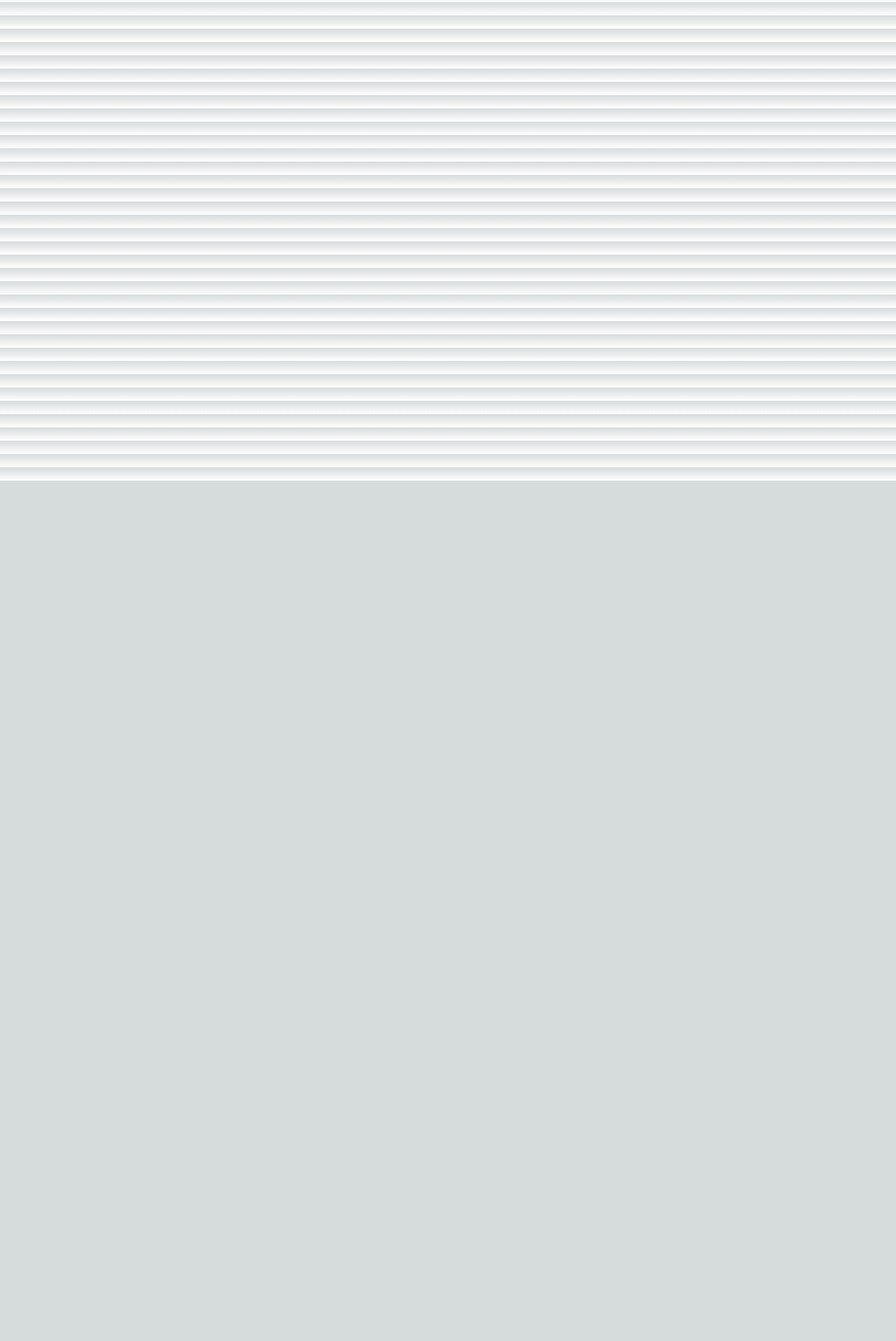
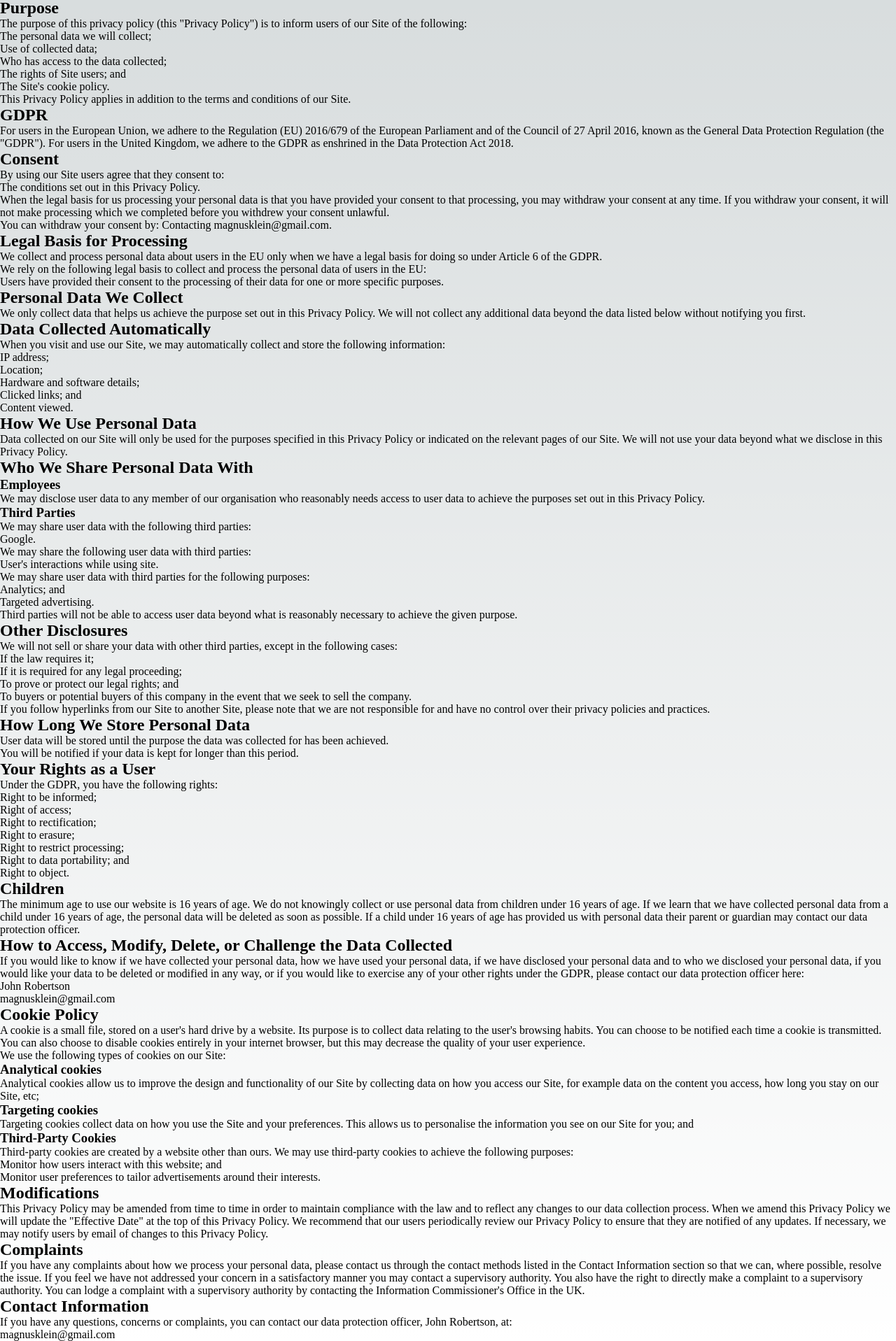
Before and after one commit to jaymagrob/beeper-timer, a Next.js app: page /privacy-policy in a window 1280 px wide. Before the commit this address had no page. Shown: the part 111-2028 px from the top of the page at 70% size. Before the commit the page ends 800 px from the top, so only its background shows below. Built offline with nearby package versions, Linux system fonts and the light colour scheme.

Commit message:
DEV-13, privcy policy: added

```diff
--- /dev/null
+++ b/pages/privacy-policy.tsx
@@ -0,0 +1,237 @@
+export default function privacyPolicy() {
+  return (
+    <>
+      <h1>Privacy Policy</h1>
+      <p>Effective date: 21st day of February, 2023</p>
+      <p>
+        {"{REPLACE URL}"} (the &quot;Site&quot;) is owned and operated
+        by Magnus Klein Ltd. Magnus Klein Ltd is the data controller and can be
+        contacted at:
+      </p>
+      <p>magnusklein@gmail.com</p>
+      <p>81 The Murrays, Edinburgh, EH17 8UD</p>
+      <h2>Purpose</h2>
+      <p>
+        The purpose of this privacy policy (this &quot;Privacy Policy&quot;) is
+        to inform users of our Site of the following:
+      </p>
+      <ol>
+        <li>The personal data we will collect;</li>
+        <li>Use of collected data;</li>
+        <li>Who has access to the data collected;</li>
+        <li>The rights of Site users; and</li>
+        <li>The Site&apos;s cookie policy.</li>
+      </ol>
+      <p>
+        This Privacy Policy applies in addition to the terms and conditions of
+        our Site.
+      </p>
+      <h2>GDPR</h2>
+      <p>
+        For users in the European Union, we adhere to the Regulation (EU)
+        2016/679 of the European Parliament and of the Council of 27 April 2016,
+        known as the General Data Protection Regulation (the &quot;GDPR&quot;).
+        For users in the United Kingdom, we adhere to the GDPR as enshrined in
+        the Data Protection Act 2018.
+      </p>
+      <h2>Consent</h2>
+      <p>By using our Site users agree that they consent to:</p>
+      <ol>
+        <li>The conditions set out in this Privacy Policy.</li>
+      </ol>
+      <p>
+        When the legal basis for us processing your personal data is that you
+        have provided your consent to that processing, you may withdraw your
+        consent at any time. If you withdraw your consent, it will not make
+        processing which we completed before you withdrew your consent unlawful.
+      </p>
+      <p>You can withdraw your consent by: Contacting magnusklein@gmail.com.</p>
+      <h2>Legal Basis for Processing</h2>
+      <p>
+        We collect and process personal data about users in the EU only when we
+        have a legal basis for doing so under Article 6 of the GDPR.
+      </p>
+      <p>
+        We rely on the following legal basis to collect and process the personal
+        data of users in the EU:
+      </p>
+      <ol>
+        Users have provided their consent to the processing of their data for
+        one or more specific purposes.
+      </ol>
+      <h2>Personal Data We Collect</h2>
+      <p>
+        We only collect data that helps us achieve the purpose set out in this
+        Privacy Policy. We will not collect any additional data beyond the data
+        listed below without notifying you first.
+      </p>
+      <h2>Data Collected Automatically</h2>
+      <p>
+        When you visit and use our Site, we may automatically collect and store
+        the following information:
+      </p>
+      <ol>
+        <li>IP address;</li>
+        <li>Location;</li>
+        <li>Hardware and software details;</li>
+        <li>Clicked links; and</li>
+        <li>Content viewed.</li>
+      </ol>
+      <h2>How We Use Personal Data</h2>
+      <p>
+        Data collected on our Site will only be used for the purposes specified
+        in this Privacy Policy or indicated on the relevant pages of our Site.
+        We will not use your data beyond what we disclose in this Privacy
+        Policy.
+      </p>
+
+      <h2>Who We Share Personal Data With</h2>
+      <h3>Employees</h3>
+      <p>
+        We may disclose user data to any member of our organisation who
+        reasonably needs access to user data to achieve the purposes set out in
+        this Privacy Policy.
+      </p>
+      <h3>Third Parties</h3>
+      <p>We may share user data with the following third parties:</p>
+      <ol>
+        <li>Google.</li>
+      </ol>
+      <p>We may share the following user data with third parties:</p>
+      <ol>
+        <li>User&apos;s interactions while using site.</li>
+      </ol>
+      <p>
+        We may share user data with third parties for the following purposes:
+      </p>
+      <ol>
+        <li>Analytics; and</li>
+        <li>Targeted advertising.</li>
+      </ol>
+      <p>
+        Third parties will not be able to access user data beyond what is
+        reasonably necessary to achieve the given purpose.
+      </p>
+      <h2>Other Disclosures</h2>
+      <p>
+        We will not sell or share your data with other third parties, except in
+        the following cases:
+      </p>
+      <ol>
+        <li>If the law requires it;</li>
+        <li>If it is required for any legal proceeding;</li>
+        <li>To prove or protect our legal rights; and</li>
+        <li>
+          To buyers or potential buyers of this company in the event that we
+          seek to sell the company.
+        </li>
+      </ol>
+      <p>
+        If you follow hyperlinks from our Site to another Site, please note that
+        we are not responsible for and have no control over their privacy
+        policies and practices.
+      </p>
+      <h2>How Long We Store Personal Data</h2>
+      <p>
+        User data will be stored until the purpose the data was collected for
+        has been achieved.
+      </p>
+      <p>
+        You will be notified if your data is kept for longer than this period.
+      </p>
+      <h2>Your Rights as a User</h2>
+      <p>Under the GDPR, you have the following rights:</p>
+      <ol>
+        <li>Right to be informed;</li>
+        <li>Right of access;</li>
+        <li>Right to rectification;</li>
+        <li>Right to erasure;</li>
+        <li>Right to restrict processing;</li>
+        <li>Right to data portability; and</li>
+        <li>Right to object.</li>
+      </ol>
+      <h2>Children</h2>
+      <p>
+        The minimum age to use our website is 16 years of age. We do not
+        knowingly collect or use personal data from children under 16 years of
+        age. If we learn that we have collected personal data from a child under
+        16 years of age, the personal data will be deleted as soon as possible.
+        If a child under 16 years of age has provided us with personal data
+        their parent or guardian may contact our data protection officer.
+      </p>
+      <h2>How to Access, Modify, Delete, or Challenge the Data Collected</h2>
+      <p>
+        If you would like to know if we have collected your personal data, how
+        we have used your personal data, if we have disclosed your personal data
+        and to who we disclosed your personal data, if you would like your data
+        to be deleted or modified in any way, or if you would like to exercise
+        any of your other rights under the GDPR, please contact our data
+        protection officer here:
+      </p>
+      <p>John Robertson</p>
+      <p>magnusklein@gmail.com</p>
+
+      <h2>Cookie Policy</h2>
+      <p>
+        A cookie is a small file, stored on a user&apos;s hard drive by a
+        website. Its purpose is to collect data relating to the user&apos;s
+        browsing habits. You can choose to be notified each time a cookie is
+        transmitted. You can also choose to disable cookies entirely in your
+        internet browser, but this may decrease the quality of your user
+        experience.
+      </p>
+      <p>We use the following types of cookies on our Site:</p>
+      <h3>Analytical cookies</h3>
+      <p>
+        Analytical cookies allow us to improve the design and functionality of
+        our Site by collecting data on how you access our Site, for example data
+        on the content you access, how long you stay on our Site, etc;
+      </p>
+      <h3>Targeting cookies</h3>
+      <p>
+        Targeting cookies collect data on how you use the Site and your
+        preferences. This allows us to personalise the information you see on
+        our Site for you; and
+      </p>
+      <h3>Third-Party Cookies</h3>
+      <p>
+        Third-party cookies are created by a website other than ours. We may use
+        third-party cookies to achieve the following purposes:
+      </p>
+      <ol>
+        <li>Monitor how users interact with this website; and</li>
+        <li>
+          Monitor user preferences to tailor advertisements around their
+          interests.
+        </li>
+      </ol>
+      <h2>Modifications</h2>
+      <p>
+        This Privacy Policy may be amended from time to time in order to
+        maintain compliance with the law and to reflect any changes to our data
+        collection process. When we amend this Privacy Policy we will update the
+        &quot;Effective Date&quot; at the top of this Privacy Policy. We
+        recommend that our users periodically review our Privacy Policy to
+        ensure that they are notified of any updates. If necessary, we may
+        notify users by email of changes to this Privacy Policy.
+      </p>
+      <h2>Complaints</h2>
+      <p>
+        If you have any complaints about how we process your personal data,
+        please contact us through the contact methods listed in the Contact
+        Information section so that we can, where possible, resolve the issue.
+        If you feel we have not addressed your concern in a satisfactory manner
+        you may contact a supervisory authority. You also have the right to
+        directly make a complaint to a supervisory authority. You can lodge a
+        complaint with a supervisory authority by contacting the Information
+        Commissioner&apos;s Office in the UK.
+      </p>
+      <h2>Contact Information</h2>
+      <p>
+        If you have any questions, concerns or complaints, you can contact our
+        data protection officer, John Robertson, at:
+      </p>
+      <p>magnusklein@gmail.com</p>
+    </>
+  );
+}
```
